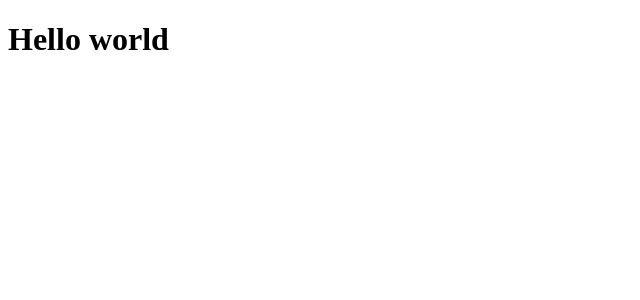
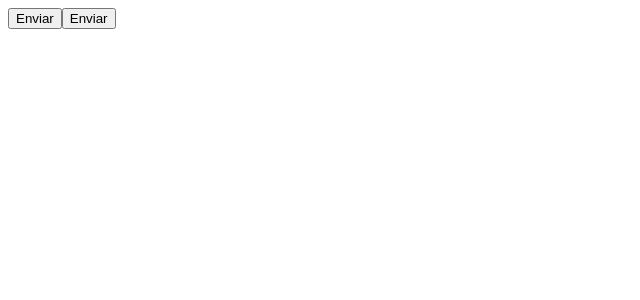
Before and after one commit to ponqueli/ignite-timer, a React (Vite) app: page / in a window 1280 px wide. Shown: the top 300 px of the page, without its empty margins (0-640 px from the left). Built offline with nearby package versions, Linux system fonts and the light colour scheme.

Commit message:
install styled components and button component

```diff
--- a/src/App.tsx
+++ b/src/App.tsx
@@ -1,3 +1,10 @@
+import { Button } from "./components/Button";
+
 export function App() {
-  return <h1>Hello world</h1>;
+  return (
+    <>
+      <Button />
+      <Button />
+    </>
+  );
 }
--- /dev/null
+++ b/src/components/Button.tsx
@@ -0,0 +1,3 @@
+export function Button() {
+  return <button type="button">Enviar</button>;
+}
```
Also changed, not shown: package.json (+7 -5 lines).
